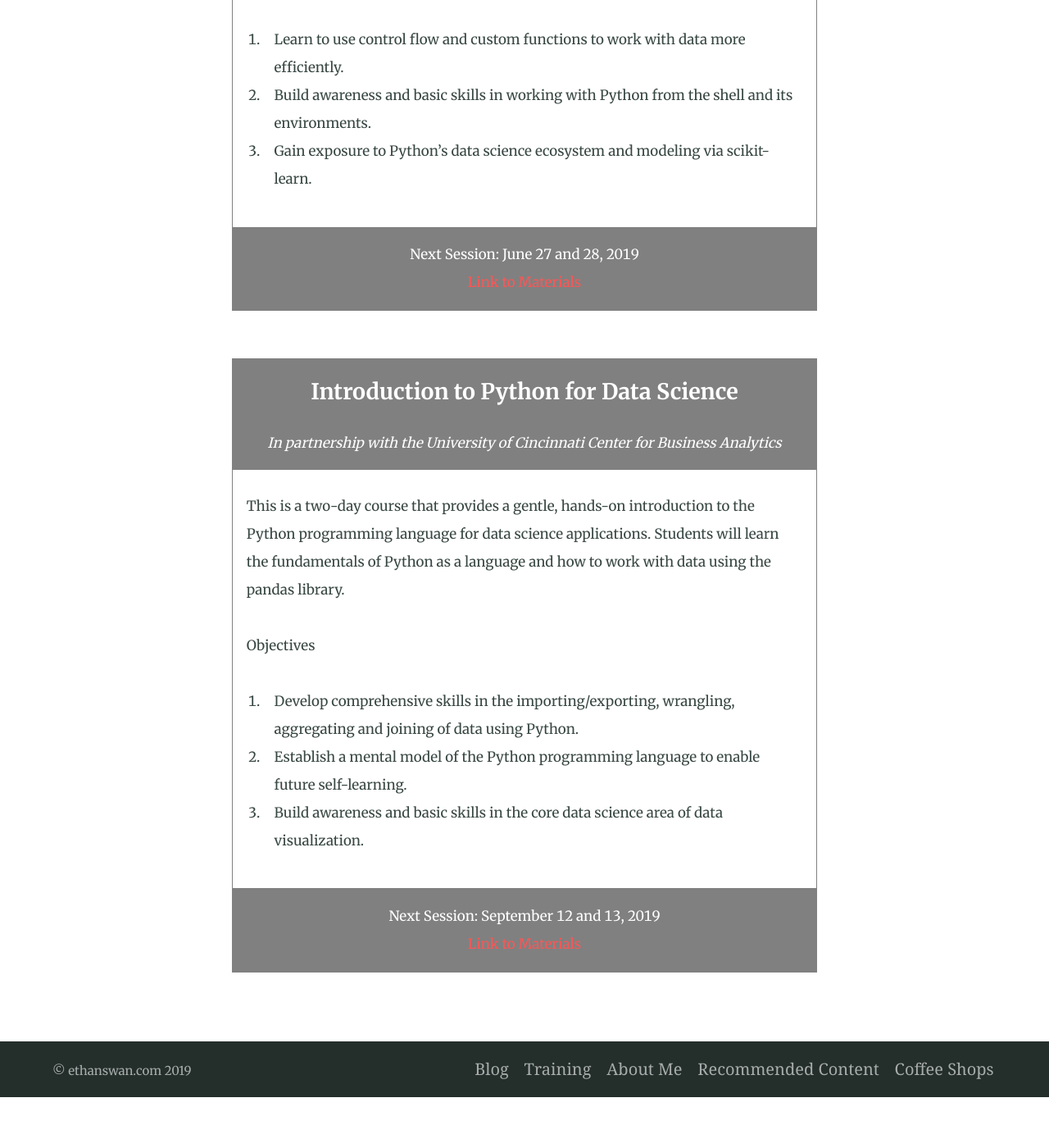
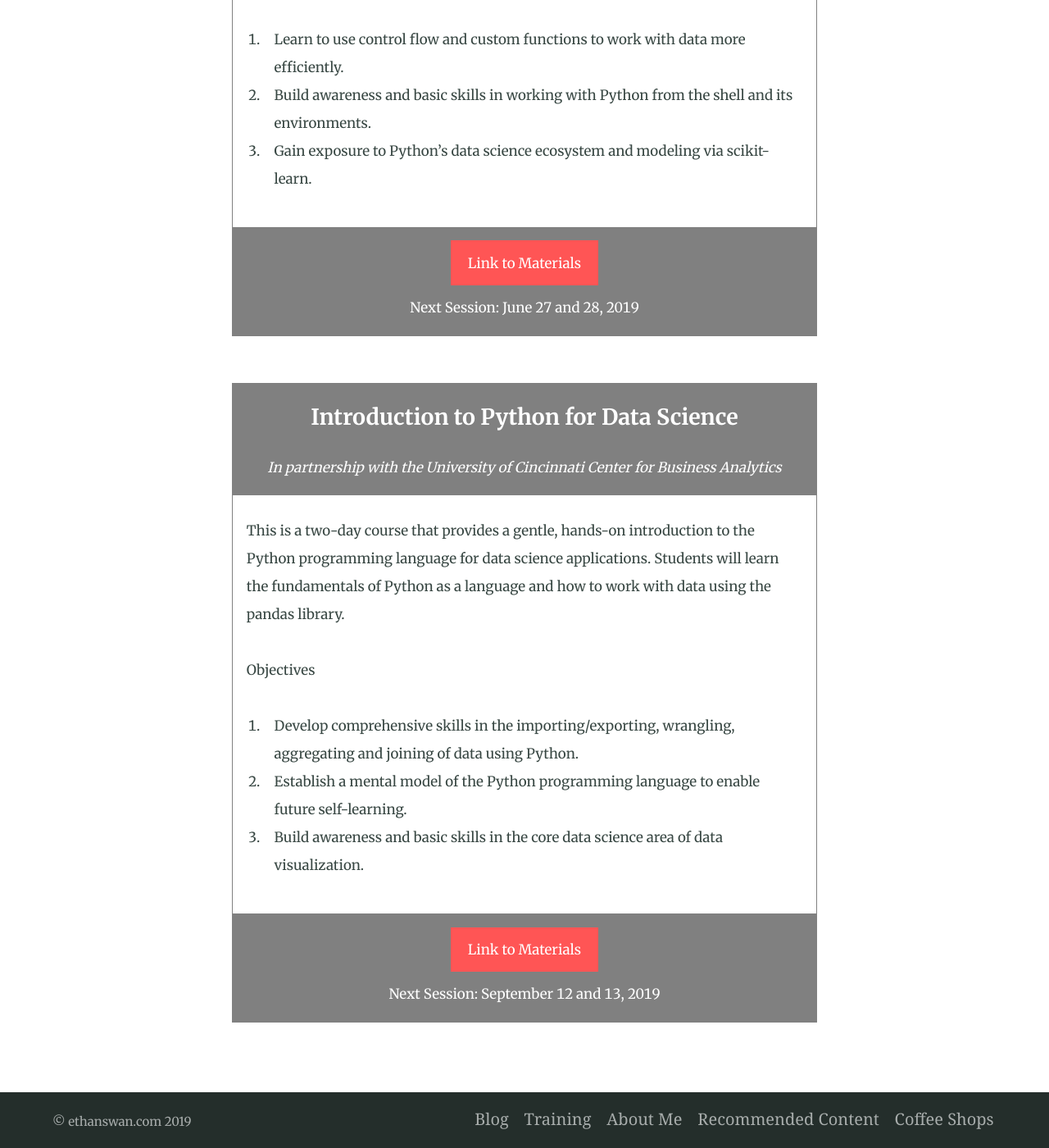
Before and after one commit to eswan18/ethanswan.com, a Jekyll site: the page built from training.md, in a window 1280 px wide and 1400 px high, scrolled down 540 px. Shown: the whole window at 82% size. Built offline with Jekyll 4.4.1, drawn with Linux system fonts in a browser that asks for light colours; before the commit the page ends 1878 px from its top, so only the background shows below that.

Commit message:
Change training material link to button

```diff
--- a/training.md
+++ b/training.md
@@ -16,10 +16,11 @@ title: Training
 <td class="course-content">{{ course.content | markdownify }}</td>
 </tr><tr>
 <td class="course-upcoming-date">
+  {% if course.materials-link %}
+  {% include button.html text="Link to Materials" link=course.materials-link %}
+  <br>
+  {% endif %}
   Next Session: {{ course.upcoming-date }}
-  {% if course.materials-link %}
-  <br><a href="{{ course.materials-link }}" target="_blank">Link to Materials</a>
-  {% endif %}
 </td>
 </tr></table>
 <br>
```
